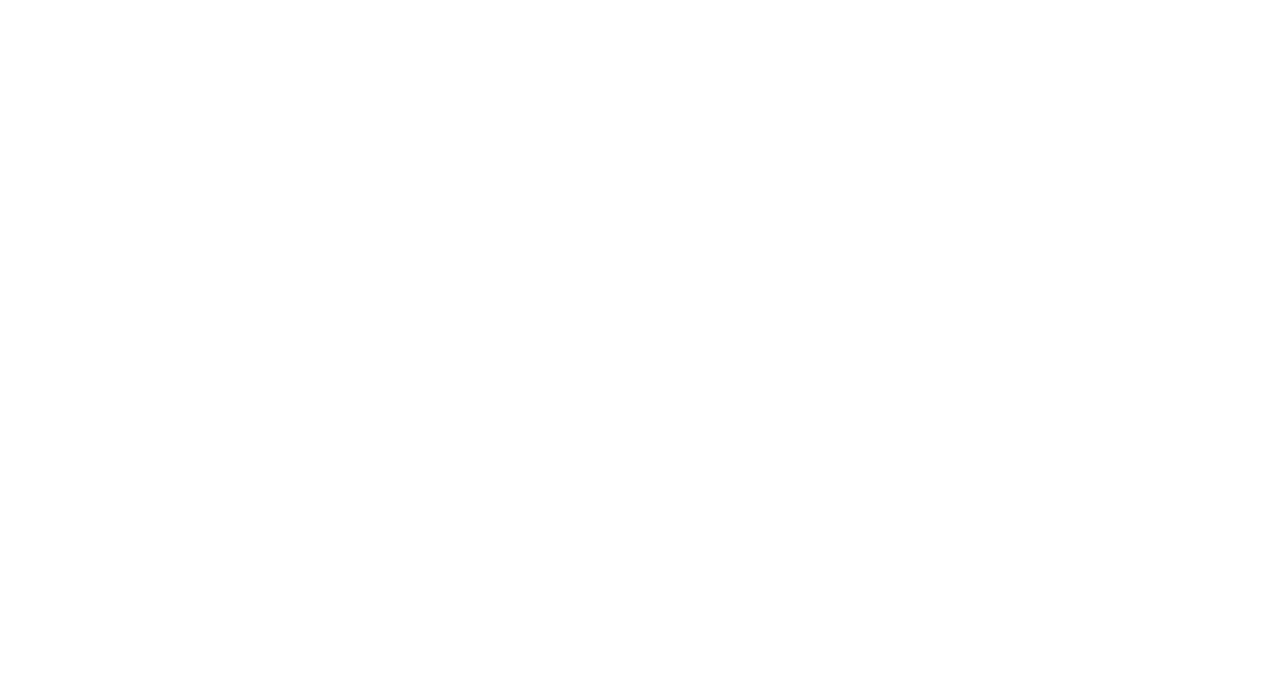
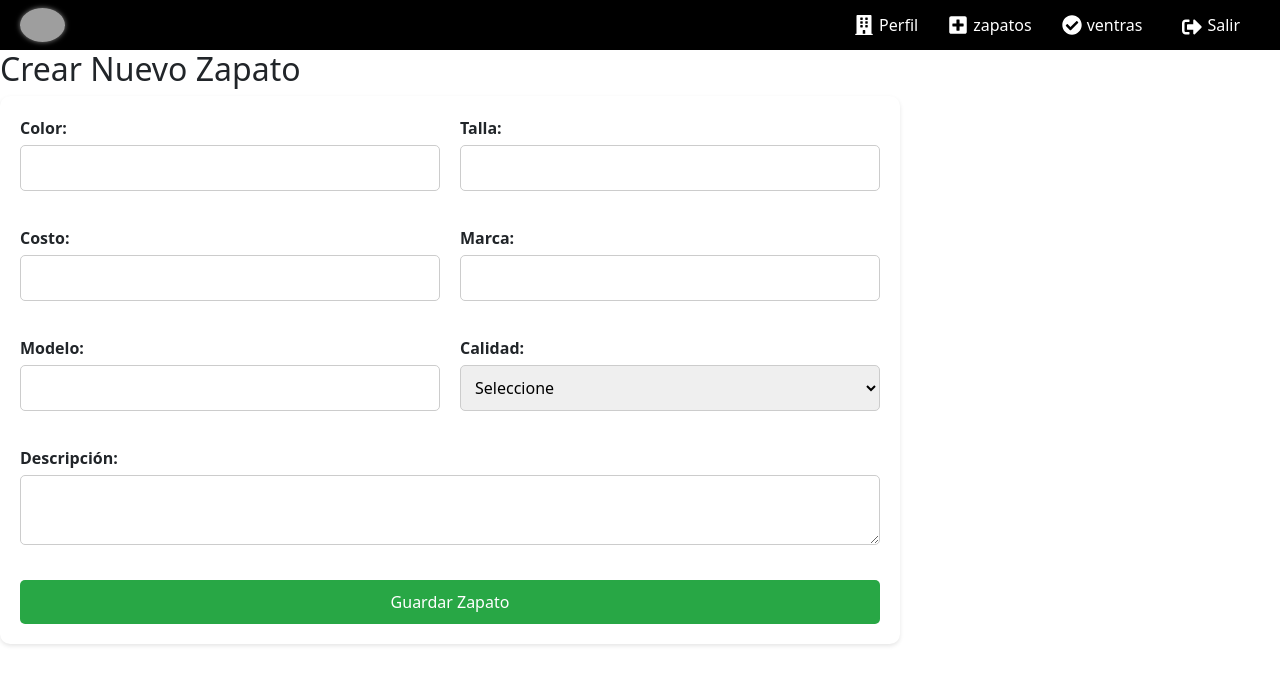
Before and after one commit to CunGemcrak/Zapateria-Cun, a React (Create React App) app in the folder Client/: page /company/zapatos in a window 1280 px wide. Before the commit this address had no page. Shown: the top 684 px of the page. Built offline with nearby package versions, Linux system fonts and the light colour scheme; grey boxes are pictures that could not be loaded.

Commit message:
Actualizado Crear Zapato

```diff
--- a/Client/src/App.js
+++ b/Client/src/App.js
@@ -7,6 +7,7 @@
 import Home from './Component/home/Home';
 import PerfilUser from './Component/Usuario/Perfil_User/Perfil_User';
 import CompanyHome from './Component/Company/Company_home/CompanyHome';
+import CompanyZapatos from './Component/Company/Company_Zapatos/CompanyZapatos';
 
 function App() {
   return (
@@ -20,6 +21,7 @@
 
               <Route path='/perfilusuario' element={<PerfilUser/>}/>
               <Route path='/company' element={<CompanyHome/>}/>
+              <Route path='/company/zapatos' element={<CompanyZapatos/>}/>
 
 
 
--- a/Client/src/Component/Company/Company_Menu/CompanyMenu.js
+++ b/Client/src/Component/Company/Company_Menu/CompanyMenu.js
@@ -9,7 +9,7 @@
   const navigator = useNavigate();
 
   const handlePerfil = () => {
-    navigator('/perfiluser');
+    navigator('/company');
   };
 
   const handleMenuToggle = () => {
@@ -20,9 +20,9 @@
     // dispatch(Salir_Usuario())
   };
 
-  const Hondlehome = () => {
-    navigator('/home');
-  };
+const handleZapatos = () =>{
+  navigator('/company/zapatos')
+}
 
   return (
     <nav className="navbar">
@@ -45,7 +45,7 @@
         </div>
 
         <div className="nav-item">
-          <div className="nav-link" onClick={handlePerfil}>
+          <div className="nav-link" onClick={handleZapatos}>
             <FaPlusSquare className="icon" />
             <span className="icon-label">zapatos</span>
           </div>
--- /dev/null
+++ b/Client/src/Component/Company/Company_Zapatos/CompanyZapatos.css
@@ -0,0 +1,109 @@
+
+.dody-zapatos{
+    display: flex;
+    margin: 30px;
+    flex-direction: column;
+    justify-content: center;
+    width:95dvw;
+    height: 80vh;
+    box-shadow: 0px 0px 10px rgba(0, 0, 0, 0.1);
+  }
+
+  .companydatos-info {
+
+    padding: 30px;
+    width: 450px;
+    box-shadow: 0px 0px 10px rgba(51, 255, 0, 0.1);
+  }
+
+  .companydatos-info h2 {
+    margin-bottom: 20px;
+  }
+
+  .companydatos-item {
+    padding: 10px;
+    margin-bottom: 10px;
+  }
+
+  .companydatos-item strong {
+    margin-right: 10px; /* Espacio entre el texto fuerte y el valor */
+  }
+
+  .companydatos-actions {
+    margin-top: 20px;
+  }
+
+  .companydatos-actions button {
+    background-color: #007bff; /* Color de fondo del botón */
+    color: white; /* Color de texto del botón */
+    border: none;
+    padding: 10px 20px;
+    cursor: pointer;
+    border-radius: 5px;
+    font-size: 16px;
+  }
+
+  .companydatos-actions button:hover {
+    background-color: #0056b3; /* Cambio de color al pasar el ratón sobre el botón */
+  }
+ /*! ddddd */
+
+ .form-zapatos {
+    display: grid;
+    grid-template-columns: 1fr 1fr;
+    gap: 20px;
+    width: 80%;
+    max-width: 900px;
+    padding: 20px;
+    background-color: #ffffff;
+    border-radius: 10px;
+    box-shadow: 0 2px 4px rgba(0, 0, 0, 0.1);
+}
+
+.form-group {
+    margin-bottom: 15px;
+    display: flex;
+    flex-direction: column;
+}
+
+.form-group label {
+    font-weight: bold;
+    margin-bottom: 5px;
+}
+
+.form-group input,
+.form-group textarea,
+.form-group select {
+    padding: 10px;
+    border: 1px solid #ccc;
+    border-radius: 5px;
+}
+
+.form-group textarea {
+    resize: vertical;
+}
+
+.form-group-textarea {
+    grid-column: span 2;
+}
+
+button {
+    padding: 10px 20px;
+    background-color: #28a745;
+    color: white;
+    border: none;
+    border-radius: 5px;
+    cursor: pointer;
+    grid-column: span 2;
+    width: 100%;
+}
+
+button:hover {
+    background-color: #218838;
+}
+
+@media (max-width: 768px) {
+    .form-zapatos {
+        grid-template-columns: 1fr;
+    }
+}
--- /dev/null
+++ b/Client/src/Component/Company/Company_Zapatos/CompanyZapatos.js
@@ -0,0 +1,121 @@
+import React, { useEffect, useState } from 'react';
+import { useSelector } from "react-redux";
+import Loading from '../../loading/Loading';
+import './CompanyZapatos.css';
+import CompanyMenu from '../Company_Menu/CompanyMenu';
+
+const CompanyZapatos = () => {
+    const [loading, setLoading] = useState(true);
+    const Empresa = useSelector((state) => state.EMPRESA);
+
+    const [formData, setFormData] = useState({
+        color: '',
+        talla: '',
+        costo: '',
+        marca: '',
+        modelo: '',
+        descripcion: '',
+        calidad: '' // Nuevo campo calidad
+    });
+
+    useEffect(() => {
+        const timer = setTimeout(() => {
+          setLoading(false);
+        }, 3000);
+
+        return () => clearTimeout(timer);
+      }, []);
+
+    const handleChange = (e) => {
+        const { name, value } = e.target;
+        setFormData({ ...formData, [name]: value });
+    };
+
+    const handleSubmit = (e) => {
+        e.preventDefault();
+        console.log('Datos del zapato:', formData);
+        // Aquí puedes enviar formData a tu backend o realizar otra acción
+    };
+
+    return (
+        <div>
+            {loading ? <Loading /> : null}
+            <CompanyMenu className="nav-menu" />
+            <div className="body-zapatos">
+                <h2>Crear Nuevo Zapato</h2>
+                <div className="form-zapatos" onClick={handleSubmit}>
+                    <div className="form-group">
+                        <label>Color:</label>
+                        <input
+                            type="text"
+                            name="color"
+                            value={formData.color}
+                            onChange={handleChange}
+                        />
+                    </div>
+                    <div className="form-group">
+                        <label>Talla:</label>
+                        <input
+                            type="text"
+                            name="talla"
+                            value={formData.talla}
+                            onChange={handleChange}
+                        />
+                    </div>
+                    <div className="form-group">
+                        <label>Costo:</label>
+                        <input
+                            type="number"
+                            name="costo"
+                            value={formData.costo}
+                            onChange={handleChange}
+                        />
+                    </div>
+                    <div className="form-group">
+                        <label>Marca:</label>
+                        <input
+                            type="text"
+                            name="marca"
+                            value={formData.marca}
+                            onChange={handleChange}
+                        />
+                    </div>
+                    <div className="form-group">
+                        <label>Modelo:</label>
+                        <input
+                            type="text"
+                            name="modelo"
+                            value={formData.modelo}
+                            onChange={handleChange}
+                        />
+                    </div>
+                    <div className="form-group">
+                        <label>Calidad:</label>
+                        <select
+                            name="calidad"
+                            value={formData.calidad}
+                            onChange={handleChange}
+                        >
+                            <option value="">Seleccione</option>
+                            <option value="AA">AA</option>
+                            <option value="AAA">AAA</option>
+                            <option value="Tipo Original">Tipo Original</option>
+                            <option value="Original">Original</option>
+                        </select>
+                    </div>
+                    <div className="form-group form-group-textarea">
+                        <label>Descripción:</label>
+                        <textarea
+                            name="descripcion"
+                            value={formData.descripcion}
+                            onChange={handleChange}
+                        ></textarea>
+                    </div>
+                    <button type="submit">Guardar Zapato</button>
+                </div>
+            </div>
+        </div>
+    );
+};
+
+export default CompanyZapatos;
--- a/Client/src/Component/Company/Company_home/CompanyHome.js
+++ b/Client/src/Component/Company/Company_home/CompanyHome.js
@@ -7,6 +7,7 @@
 import CompanyDatos from "../Company_Datos/CompanyDatos";
 //import { useNavigate } from "react-router-dom";
 import { useSelector } from "react-redux";
+
 //import NavFilter from "../../navFilter/navFilter";
 //import ZapatosCard from "../../Cards/Zapatos_card/Zapatos_Card";
 
@@ -33,6 +34,7 @@
         <div className="content-cards">
           {/* Aquí iría el contenido principal de la página */}
           <CompanyDatos/>
+
         </div>
       </div>
     </div>
```
